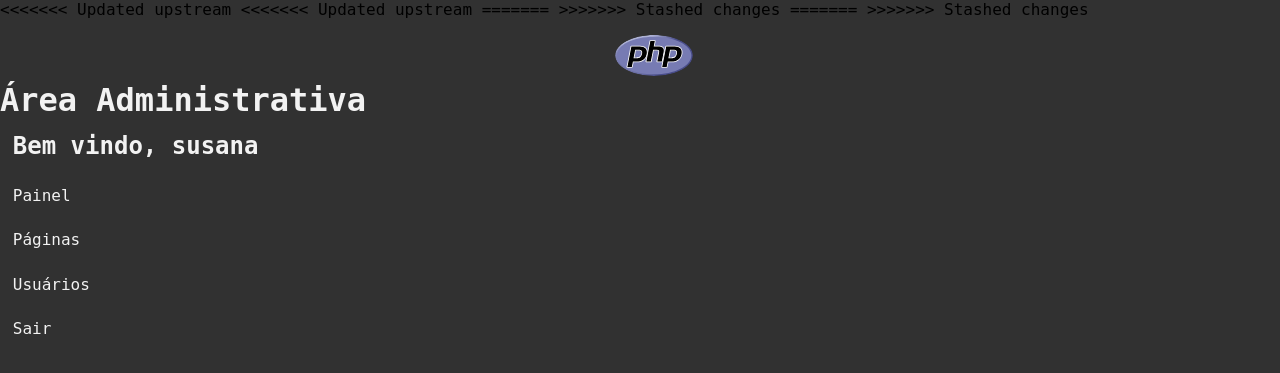
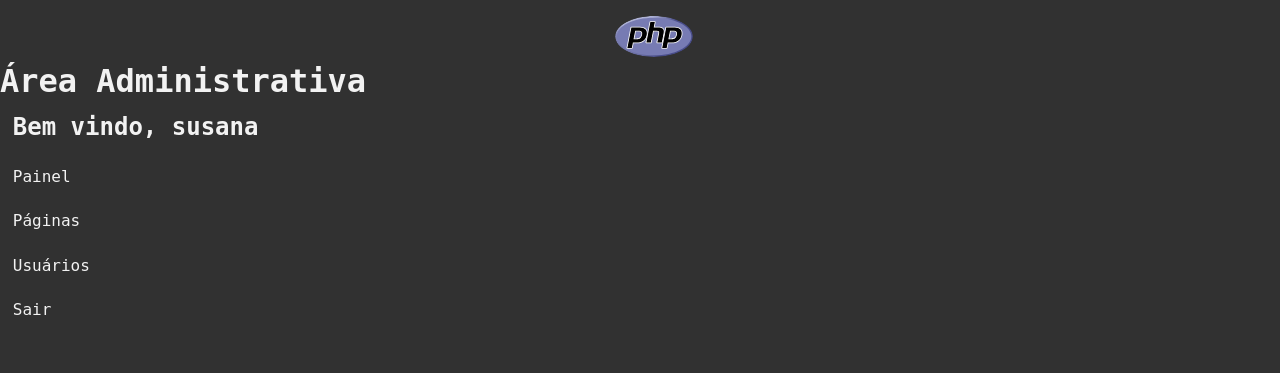
Before and after one commit to Azenha/PHP, a PHP site: page /admin/index.php in a window 1280 px wide. Shown: the top 373 px of the page. Run offline with PHP 8.4, Linux system fonts and the light colour scheme; a user stored in the database is signed in; data comes from the database, SQL or seed files in the repository.

Commit message:
update 2

```diff
--- a/admin/index.php
+++ b/admin/index.php
@@ -4,20 +4,10 @@ if (isset($_SESSION['ativa'])): ?>
 <!DOCTYPE html>
 <html>
 <head>
-<<<<<<< Updated upstream
 <link rel="stylesheet" type="text/css" href="css/admin.css">
 <link rel="stylesheet" type="text/css" href="css/usuarios.css">
 <link rel="stylesheet" type="text/css" href="css/paginas.css">
-<<<<<<< Updated upstream
-=======
-	<link rel="stylesheet" type="text/css" href="css/admin.css">
->>>>>>> Stashed changes
-	<title class="tituloPainel"> Painel ADMIN</title>
-
-=======
-	<title class="tituloPainel">Painel ADMIN</title>
-
->>>>>>> Stashed changes
+<title class="tituloPainel">Painel ADMIN</title>
 </head>
 <body>
 <img src="css/phplogo.svg" alt="logotipo PHP" class="logo" />
```
